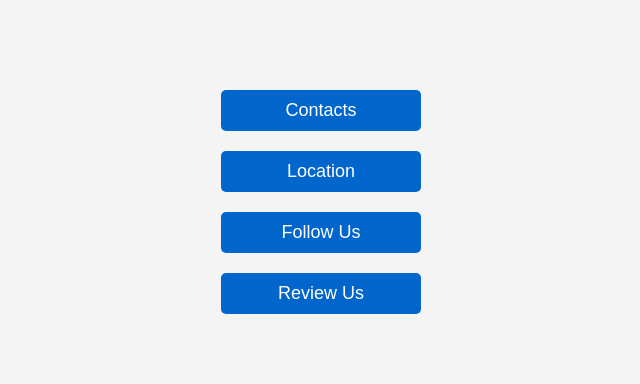
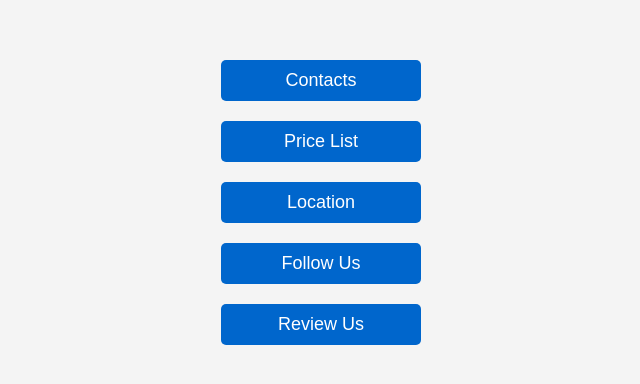
Before and after one commit to sameerenterprises/customer, a plain HTML site: page index.html in a window 1280 px wide. Shown: the part 198-582 px from the top of the page, without its empty margins (319-959 px from the left). Drawn offline with Linux system fonts and the light colour scheme.

Commit message:
Update index.html

```diff
--- a/index.html
+++ b/index.html
@@ -138,13 +138,21 @@
 <body>
     <div id="welcome" class="container">
         <button class="button" onclick="showContent('contacts')">Contacts</button>
-        <!-- Added Location button -->
+
+        <!-- New Price List button -->
+        <a href="pricelist.html">
+            <button class="button">Price List</button>
+        </a>
+
+        <!-- Location button -->
         <a href="https://maps.app.goo.gl/qK3y1cAVLmw8QsyFA" target="_blank">
             <button class="button">Location</button>
         </a>
+
         <button class="button" onclick="showContent('follow-us')">Follow Us</button>
         <a href="https://g.page/r/CcPL1YPMjylGEBM/review" target="_blank">
             <button class="button">Review Us</button>
+        </a>
     </div>
 
     <div id="content" class="hidden container">
```
